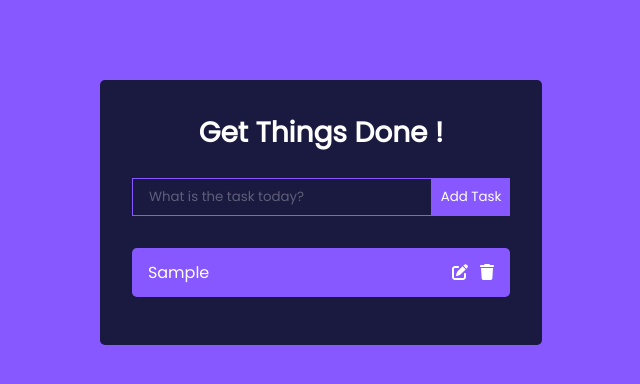
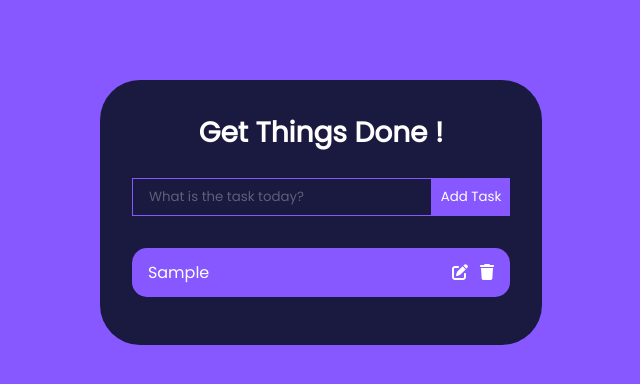
Before and after one commit to Faizanahmedsy/Faizans-To-Do-List-App, a React (Create React App) app: page / in a window 1280 px wide. Both pictures are taken after typing "Sample" into the empty fields and a click on the button "Add Task". Shown: the top 384 px of the page, without its empty margins (319-959 px from the left). Built offline with nearby package versions, Linux system fonts and the light colour scheme.

Commit message:
Update App.css -  Added Border Radius

```diff
--- a/src/App.css
+++ b/src/App.css
@@ -28,7 +28,7 @@ h1 {
   background: #1a1a40;
   margin-top: 5rem;
   padding: 2rem;
-  border-radius: 5px;
+  border-radius: 40px;
 }
 
 .TodoForm {
@@ -39,6 +39,7 @@ h1 {
   outline: none;
   background: none;
   border: 1px solid #8758ff;
+  /* border-radius: 12px; */
   padding: 0.5rem 1rem;
   margin-top: 1rem;
   margin-bottom: 2rem;
@@ -54,6 +55,7 @@ h1 {
   background: #8758ff;
   color: #fff;
   border: none;
+  /* border-radius: 12px; */
   padding: 0.55rem;
   cursor: pointer;
 }
@@ -65,7 +67,7 @@ h1 {
   background: #8758ff;
   color: #fff;
   padding: 0.75rem 1rem;
-  border-radius: 5px;
+  border-radius: 15px;
   margin-bottom: 1rem;
   cursor: pointer;
 }
```
